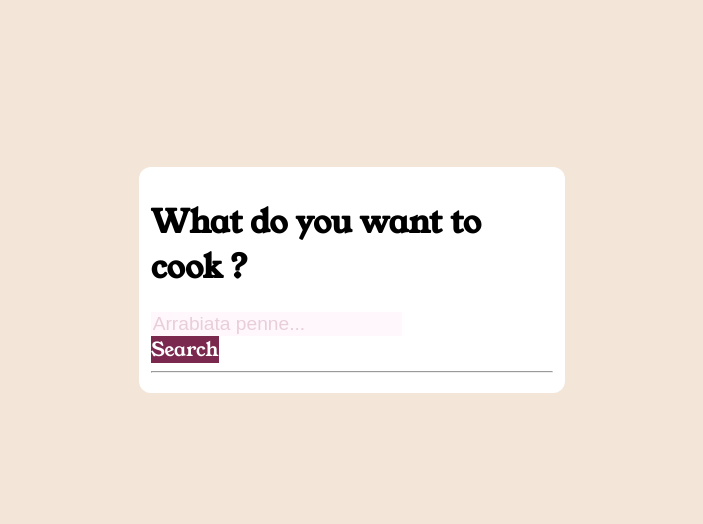
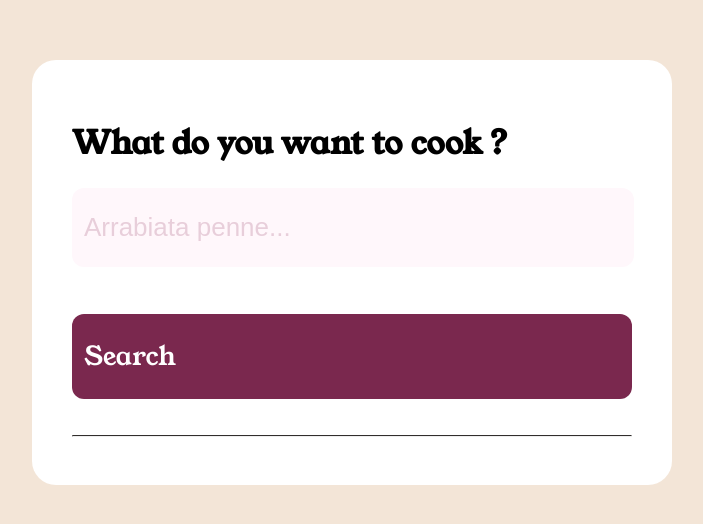
Before and after one commit to LunaaDyn/pasta, a plain HTML site: page index.html in a window 1280 px wide. Shown: the part 260-784 px from the top of the page, without its empty margins (288-991 px from the left). Drawn offline with Linux system fonts and the light colour scheme.

Commit message:
Kinda Finished Main page's css

```diff
--- a/styles.css
+++ b/styles.css
@@ -1,15 +1,19 @@
 body {
     background-color: #F3E5D7;
-    margin: 33.333%;
+    margin: 25%;
     font-family: "Young Serif";
     font-weight: 400;
 }
 
 a {
+    display: block;
     text-decoration: none;
     color: white;
     background: #7A284E;
-    font-size: larger;
+    font-size: 26px;
+    padding: 24px 12px 24px 12px;
+    border-radius: 12px;
+    margin-bottom: 36px;
 }
 
 ::placeholder {
@@ -17,13 +21,23 @@ a {
 }
 
 input {
+    display: block;
+    width: 96%;
     background: #FFF7FB;
     border: 0px solid;
-    font-size: larger;
+    font-size: 26px;
+    padding: 24px 12px 24px 12px;
+    border-radius: 12px;
+    margin-bottom: 24px;
 }
 
 .search {
     background: white;
-    padding: 12px;
-    border-radius: 12px;
+    padding: 40px;
+    border-radius: 24px;
 }
+
+hr {
+    margin-top: 36px;
+    border-top: 1px solid #312E2C;
+}
```
